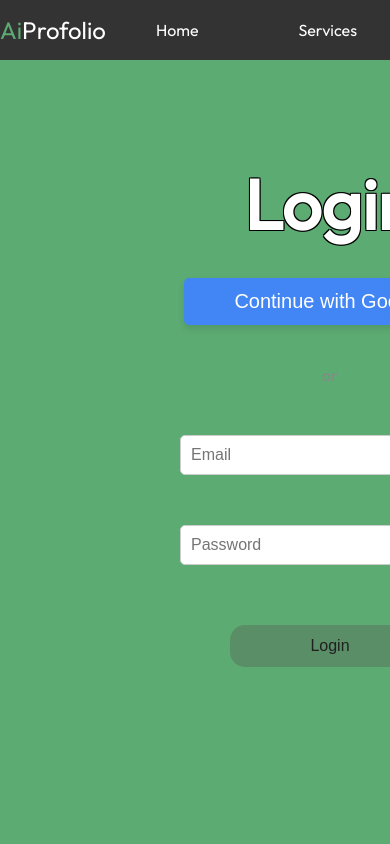
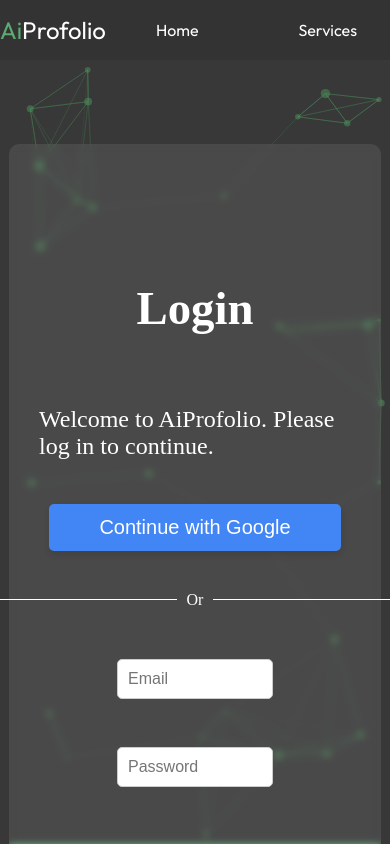
Before and after one commit to AlanSala123/AiProfolio, a React (Vite) app in the folder AiProfolio-ui/: page /Login in a window 390 px wide. Shown: the top 844 px of the page. Built offline with nearby package versions, Linux system fonts and the light colour scheme.

Commit message:
Added more functionality

```diff
--- a/AiProfolio-ui/package.json
+++ b/AiProfolio-ui/package.json
@@ -15,7 +15,7 @@
     "@fontsource/roboto": "^5.0.5",
     "@iconscout/react-unicons": "^2.0.2",
     "@mui/icons-material": "^5.14.1",
-    "@mui/material": "^5.14.1",
+    "@mui/material": "^5.14.2",
     "@mui/styled-engine-sc": "^5.12.0",
     "axios": "^1.4.0",
     "react": "^18.2.0",
--- a/AiProfolio-ui/src/Login/Login.css
+++ b/AiProfolio-ui/src/Login/Login.css
@@ -1,33 +1,47 @@
-.login {
-    background-color: #5cab72;
+/* Login Container */
+.login-container {
+  background-color: rgba(226, 225, 225, 0.1);
+  position: relative;
+  z-index: 10;
   padding: 30px;
   border-radius: 10px;
-    width: 600px;
-    height: 81vh;
+  width: 80%; /* Adjust the width as desired */
   margin: 0 auto;
-    margin-top: 2%;
-    text-align: center;
-    font-family: outfit;
+  margin-top: 10vh; /* Adjust the top margin to center the container vertically */
+  display: flex;
+  backdrop-filter: blur(3.5px);
+}
+
+/* Left Side */
+.login-left {
+  flex: 1;
+  padding-right: 20px;
   display: flex;
   flex-direction: column;
-    justify-content: center;
-    align-items: center;
+  align-items:center ;
 }
 
-  .login h1 {
-    font-size: 70px;
+.user-icon {
+  width: 50px;
+  height: 50px;
   margin-bottom: 10px;
-    color: white;
-    font-family: outfit;
-    text-shadow: -1px -1px 0 black, 1px -1px 0 black, -1px 1px 0 black, 1px 1px 0 black;
+  margin-right: 700px;
 }
 
-  .loginForm {
-    display: flex;
-    flex-direction: column;
-    align-items: center;
-    width: 100%;
-    margin-top: 30px;
+h2 {
+  font-size: 24px;
+  margin-bottom: 5px;
+  color: white;
+}
+
+.title{
+  font-size: 40px;
+  color: white;
+}
+
+p {
+  font-size: 24px;
+  color: white;
 }
 
 .Google {
@@ -48,23 +62,32 @@
   background-color: #246db4;
 }
 
-  .sep {
+.separator {
   display: flex;
   align-items: center;
   margin-bottom: 10px;
 }
 
-  .l {
+.line {
   flex-grow: 1;
   height: 1px;
-    background-color: #ccc;
+  background-color: white;
+  margin-bottom: 10px;
+  width: 200px;
+}
+
+.separator span {
+  margin: 0 10px;
+  color: white;
   margin-bottom: 10px;
 }
 
-  .sep span {
-    margin: 0 10px;
-    color: #888;
-    margin-bottom: 10px;
+.loginForm {
+  display: flex;
+  flex-direction: column;
+  align-items: center;
+  width: 100%;
+  margin-top: 30px;
 }
 
 .loginForm label {
@@ -103,62 +126,101 @@
   background-color: #4d935d;
 }
 
-  .login #error-message,
-  .login #error-message-short,
-  .login #error-message-long {
+#error-message {
   color: rgb(136, 0, 0);
   font-weight: 1000;
   font-size: 16px;
   margin-top: 10px;
   margin: 0 auto;
   overflow: hidden;
-    border-right: 0.15rem solid rgb(136, 0, 0);
+  border-right: .15rem solid rgb(136, 0, 0);
   white-space: nowrap;
-    letter-spacing: 0.1rem;
-    animation: typing-medium 1s steps(40, end), blink-red 0.75s step-end infinite;
+  letter-spacing: .1rem;
+  animation:
+      typing-medium 1s steps(40, end),
+      blink-red .75s step-end infinite;
 }
 
-  .login #error-message-short {
-    animation: typing-short 1s steps(40, end), blink-red 0.75s step-end infinite;
+#error-message-short {
+  color: rgb(136, 0, 0);
+  font-weight: 1000;
+  font-size: 16px;
+  margin-top: 10px;
+  margin: 0 auto;
+  overflow: hidden;
+  border-right: .15rem solid rgb(136, 0, 0);
+  white-space: nowrap;
+  letter-spacing: .1rem;
+  animation:
+      typing-short 1s steps(40, end),
+      blink-red .75s step-end infinite;
 }
 
-  .login #error-message-long {
-    animation: typing-long 1s steps(40, end), blink-red 0.75s step-end infinite;
+#error-message-long {
+  color: rgb(136, 0, 0);
+  font-weight: 1000;
+  font-size: 16px;
+  margin-top: 10px;
+  margin: 0 auto;
+  overflow: hidden;
+  border-right: .15rem solid rgb(136, 0, 0);
+  white-space: nowrap;
+  letter-spacing: .1rem;
+  animation:
+      typing-long 1s steps(40, end),
+      blink-red .75s step-end infinite;
 }
 
-  @keyframes blink-red {
-    from,
-    to {
-      border-color: transparent;
+#error-message-shortest {
+  color: rgb(239, 74, 74);
+  font-weight: 2000;
+  font-size: 24px;
+  margin-top: 10px;
+  margin: 0 auto;
+  overflow: hidden;
+  border-right: .15rem solid rgb(136, 0, 0);
+  white-space: nowrap;
+  letter-spacing: .1rem;
+  animation:
+      typing-shortest 1s steps(40, end),
+      blink-red .75s step-end infinite;
 }
-    50% {
-      border-color: rgb(136, 0, 0);
+
+
+/* Right Side (Slideshow) */
+.login-right {
+  flex: 1;
+  background-color: #f0f0f0;
+  border-radius: 10px;
+  animation: slideshow 12s infinite;
+  background-size: cover;
+  background-position: center;
+}
+
+/* Keyframes for the slideshow effect */
+@keyframes slideshow {
+  0% {
+    background-image: url('https://i.gyazo.com/0a2e4daab0c0e8ce31907d7f27d032cc.jpg');
+  }
+  33% {
+    background-image: url('https://i.gyazo.com/db900cf5314b6b09a267621c76318a38.jpg');
+  }
+  66% {
+    background-image: url('https://i.gyazo.com/c2d9ea3c62b1f5349fe1ef93715a4cb8.jpg');
+  }
+  100% {
+    background-image: url('https://i.gyazo.com/0a2e4daab0c0e8ce31907d7f27d032cc.jpg');
   }
 }
 
-  @keyframes typing-short {
-    from {
-      width: 0;
+/* Responsive styles for smaller screens */
+@media (max-width: 768px) {
+  .login-container {
+    flex-direction: column;
   }
-    to {
-      width: 225px;
+
+  .login-left,
+  .login-right {
+    width: 100%;
   }
 }
-
-  @keyframes typing-medium {
-    from {
-      width: 0;
-    }
-    to {
-      width: 375px;
-    }
-  }
-
-  @keyframes typing-long {
-    from {
-      width: 0;
-    }
-    to {
-      width: 475px;
-    }
-  }
--- a/AiProfolio-ui/src/Login/Login.jsx
+++ b/AiProfolio-ui/src/Login/Login.jsx
@@ -1,29 +1,37 @@
-import React, { useState } from 'react';
-import axios from 'axios';
-import './login.css';
-import { useNavigate } from 'react-router-dom';
+import React, { useState, useCallback } from "react";
+import axios from "axios";
+import "./login.css";
+import { useNavigate } from "react-router-dom";
+import Particles from "react-particles";
+import { loadSlim } from "tsparticles-slim";
 
 export default function Login({ setUser, setToken }) {
-  const [email, setEmail] = useState('');
-  const [password, setPassword] = useState('');
-  const [error, setError] = useState('');
+  const [email, setEmail] = useState("");
+  const [password, setPassword] = useState("");
+  const [error, setError] = useState("");
+
+  const particlesInit = useCallback(async (engine) => {
+    await loadSlim(engine);
+  }, []);
+
+  const particlesLoaded = useCallback(async (container) => {}, []);
 
   const navigate = useNavigate();
 
   const handleLogin = async (e) => {
     e.preventDefault();
     try {
-      const response = await axios.post('http://localhost:3001/auth/login', {
+      const response = await axios.post("http://localhost:3001/auth/login", {
         loginForm: {
           email: email,
-          password: password
-        }
+          password: password,
+        },
       });
       const { user, token } = response.data;
       setUser(user);
       setToken(token);
-      navigate("/saved-templates")
-      localStorage.setItem('token', token);
+      navigate("/saved-templates");
+      localStorage.setItem("token", token);
     } catch (error) {
       if (error?.response?.data?.error) {
         const message = error?.response?.data?.error;
@@ -31,30 +39,131 @@ export default function Login({ setUser, setToken }) {
       }
     }
   };
+
   const isLoginButtonDisabled = !(email && password);
   const loginButtonStyles = {
-    cursor: isLoginButtonDisabled ? 'default' : 'pointer',
-    backgroundColor: isLoginButtonDisabled ? '#4d935d' : '',
-    filter: isLoginButtonDisabled ? 'contrast(0.75)' : '',
+    cursor: isLoginButtonDisabled ? "default" : "pointer",
+    backgroundColor: isLoginButtonDisabled ? "#4d935d" : "",
+    filter: isLoginButtonDisabled ? "contrast(0.75)" : "",
   };
 
+  // Define the images for the slideshow
+  const slideshowImages = [
+    "https://i.gyazo.com/0a2e4daab0c0e8ce31907d7f27d032cc.jpg",
+    "https://i.gyazo.com/db900cf5314b6b09a267621c76318a38.jpg",
+    "https://i.gyazo.com/c2d9ea3c62b1f5349fe1ef93715a4cb8.jpg"
+  ];
 
   return (
-    <div className="login">
-      <h1>Login</h1>
+    <><Particles
+    id="tsparticles"
+    init={particlesInit}
+    loaded={particlesLoaded}
+    options={{
+      background: {
+        color: {
+          value: "#383838",
+        },
+      },
+      fpsLimit: 60,
+      interactivity: {
+        events: {
+          onClick: {
+            enable: true,
+            mode: "push",
+          },
+          onHover: {
+            enable: true,
+            mode: "repulse",
+          },
+          resize: true,
+        },
+        modes: {
+          push: {
+            quantity: 2,
+          },
+          repulse: {
+            distance: 100,
+            duration: 0.4,
+          },
+        },
+      },
+      particles: {
+        color: {
+          value: "#4d935d",
+        },
+        links: {
+          color: "#4d935d",
+          distance: 150,
+          enable: true,
+          opacity: 0.5,
+          width: 1,
+        },
+        move: {
+          direction: "none",
+          enable: true,
+          outModes: {
+            default: "bounce",
+          },
+          random: false,
+          speed: 1,
+          straight: false,
+        },
+        number: {
+          density: {
+            enable: true,
+            area: 800,
+          },
+          value: 80,
+        },
+        opacity: {
+          value: 0.5,
+        },
+        shape: {
+          type: "circle",
+        },
+        size: {
+          value: { min: 1, max: 5 },
+        },
+      },
+      detectRetina: true,
+    }}
+  />
+<div className="login-container">
+
+  <div className="login-left">
+    <img
+      src="https://cdn-icons-png.flaticon.com/512/248/248928.png"
+      alt="User Icon"
+      className="user-icon"
+    />
+    <div className="title"><h3>Login</h3></div>
+    <p>Welcome to AiProfolio. Please log in to continue.</p>
     <button className="Google">Continue with Google</button>
-      <div className="sep">
-        <div className="l"></div>
-        <span>or</span>
-        <div className="l"></div>
+    <div className="separator">
+      <div className="line"></div>
+      <span>Or</span>
+      <div className="line"></div>
     </div>
-      {error ? (<h2 id={error.length >= 22 ? (error.length > 43 ? "error-message-long" : "error-message") : "error-message-short"}>{error}</h2>) : (<></>)}
+    {error ? (
+      <h2
+        id={
+          error.length >= 22
+            ? error.length > 43
+              ? "error-message-long"
+              : "error-message"
+            : error.length <= 15 ? "error-message-shortest" : "error-message-short"
+        }
+      >
+        {error}
+      </h2>
+    ) : null}
     <form onSubmit={handleLogin} className="loginForm">
       <label>
         <input
           type="email"
           value={email}
-            placeholder='Email'
+          placeholder="Email"
           onChange={(e) => setEmail(e.target.value)}
           required
         />
@@ -64,7 +173,7 @@ export default function Login({ setUser, setToken }) {
         <input
           type="password"
           value={password}
-            placeholder='Password'
+          placeholder="Password"
           onChange={(e) => setPassword(e.target.value)}
           required
         />
@@ -80,5 +189,7 @@ export default function Login({ setUser, setToken }) {
       </button>
     </form>
   </div>
+  <div className="login-right" />
+</div></>
   );
 }
--- a/AiProfolio-ui/src/Register/Register.css
+++ b/AiProfolio-ui/src/Register/Register.css
@@ -150,6 +150,11 @@ body {
     50%{ border-color: rgb(136, 0, 0);}
 }
 
+@keyframes typing-shortest {
+  from {width: 0}
+  to {width: 190px;}
+}
+
 @keyframes typing-short {
   from {width: 0}
   to {width: 225px;}
```
Also changed, not shown: AiProfolio-ui/src/SavedTemplates/SavedTemplates.css (+1 -135 lines), 1 other file (tests, documents, lock files or other folders). Lines whose indentation alone changed are shown as unchanged.
